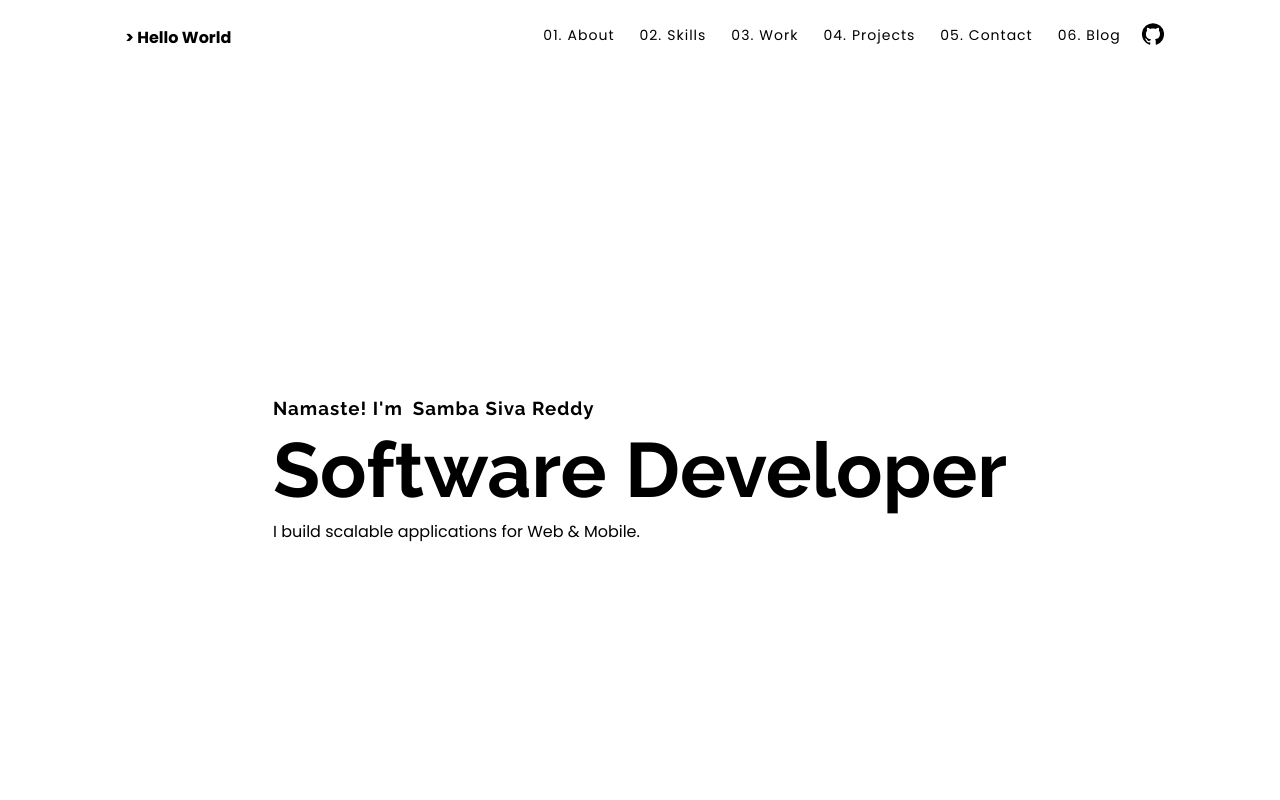
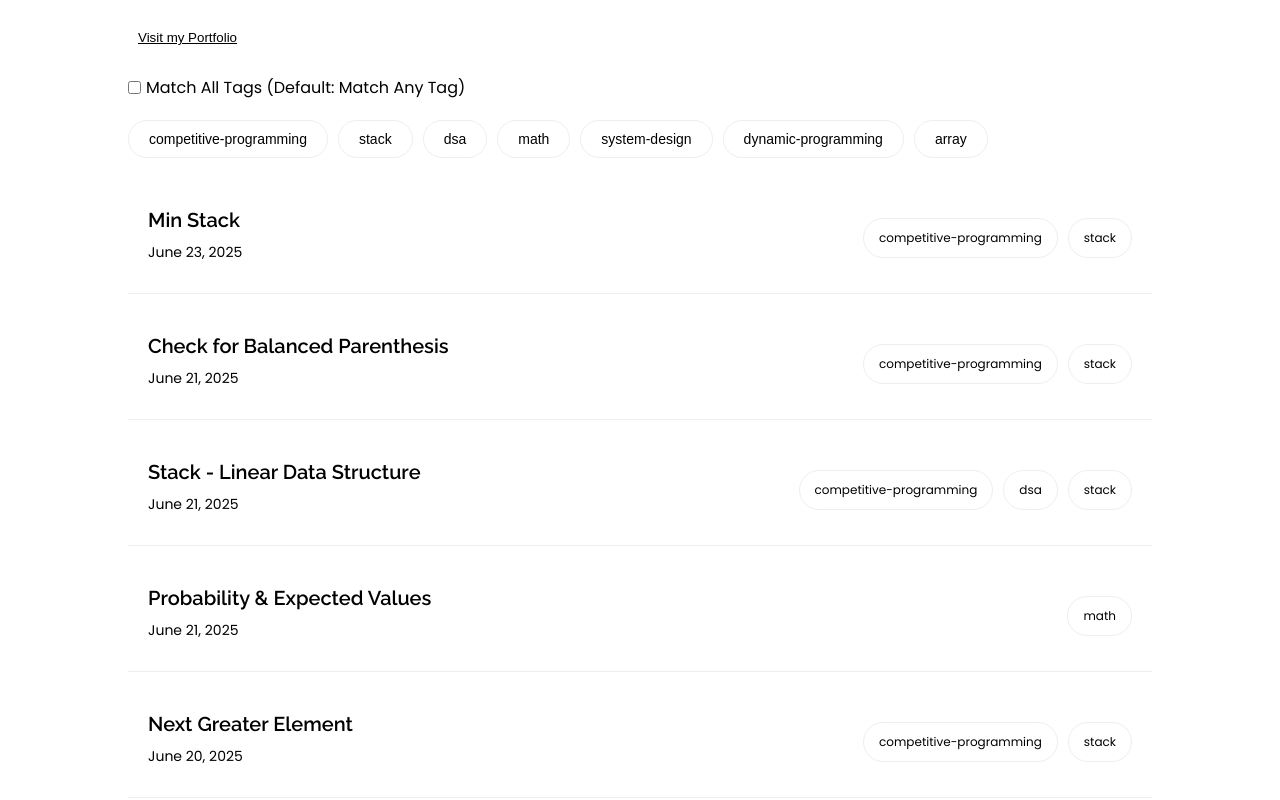
Before and after one commit to sambasivareddy-ch/sambasiva, a React (Create React App) app: page / in a window 1280 px wide. Shown: the top 800 px of the page. Built offline with nearby package versions, Linux system fonts and the light colour scheme.

Commit message:
Create a new standalone blog app

```diff
--- a/src/App.js
+++ b/src/App.js
@@ -1,19 +1,19 @@
 import React from 'react';
 import { Route, Routes } from 'react-router-dom';
-import ProjectPage from './pages/ProjectPage';
+// import ProjectPage from './pages/ProjectPage';
 import Main from './pages/Main';
-import ProjectDetailsPage from './pages/ProjectDetailsPage';
+// import ProjectDetailsPage from './pages/ProjectDetailsPage';
 import Blog from './pages/Blog';
 import BlogPost from './pages/BlogPost';
 
 const App = () => {
   return (
     <Routes>
-      <Route path='/' element={<Main />} exact />
-      <Route path='/project/:id' element={<ProjectDetailsPage/>} exact />
-      <Route path='/projects' element={<ProjectPage />} exact />
+      {/* <Route path='/' element={<Main />} exact /> */}
+      {/* <Route path='/project/:id' element={<ProjectDetailsPage/>} exact />
+      <Route path='/projects' element={<ProjectPage />} exact /> */}
+      <Route path="/" element={<Blog />} exact />
       <Route path="/blog/:slug" element={<BlogPost />} exact />
-      <Route path="/blog" element={<Blog />} exact />
       <Route path='*' element={<Main />} />
     </Routes>
   );
--- a/src/pages/Blog.js
+++ b/src/pages/Blog.js
@@ -1,5 +1,4 @@
 import React, { useState, useEffect } from "react";
-import { Link } from "react-router-dom";
 
 import ClearIcon from '@mui/icons-material/Clear';
 import BlogComponent from "../components/BlogComponent";
@@ -30,14 +29,8 @@ const Blog = () => {
     return (
         <div className={styles["blog-wrapper"]}>
             <div className={styles["blog-main"]}>
-                <button className={styles["home-btn"]} aria-label="navigate to home">
-                    <Link
-                        to="/"
-                        className={styles["home-link"]}
-                        fontSize="large"
-                    >
-                        / Home
-                    </Link>
+                <button className={styles["home-btn"]} aria-label="navigate to my portfolio">
+                    <a href="https://sambasiva.vercel.app/" target="_blank" rel="noreferrer">Visit my Portfolio</a>
                 </button>
                 <div className={styles['blog-header']}>
                     <label className={styles['filtering-option']}>
--- a/src/pages/BlogPost.js
+++ b/src/pages/BlogPost.js
@@ -27,7 +27,7 @@ const BlogPost = () => {
 
     return (
         <div className={styles["blog-post-wrapper"]}>
-            <Link to={'/blog'}>/ Blogs</Link>
+            <Link to={'/'}>/ Home</Link>
             <ReactMarkdown>
                 {content}
             </ReactMarkdown>
```
Also changed, not shown: src/assests/my-logo.png (added).
